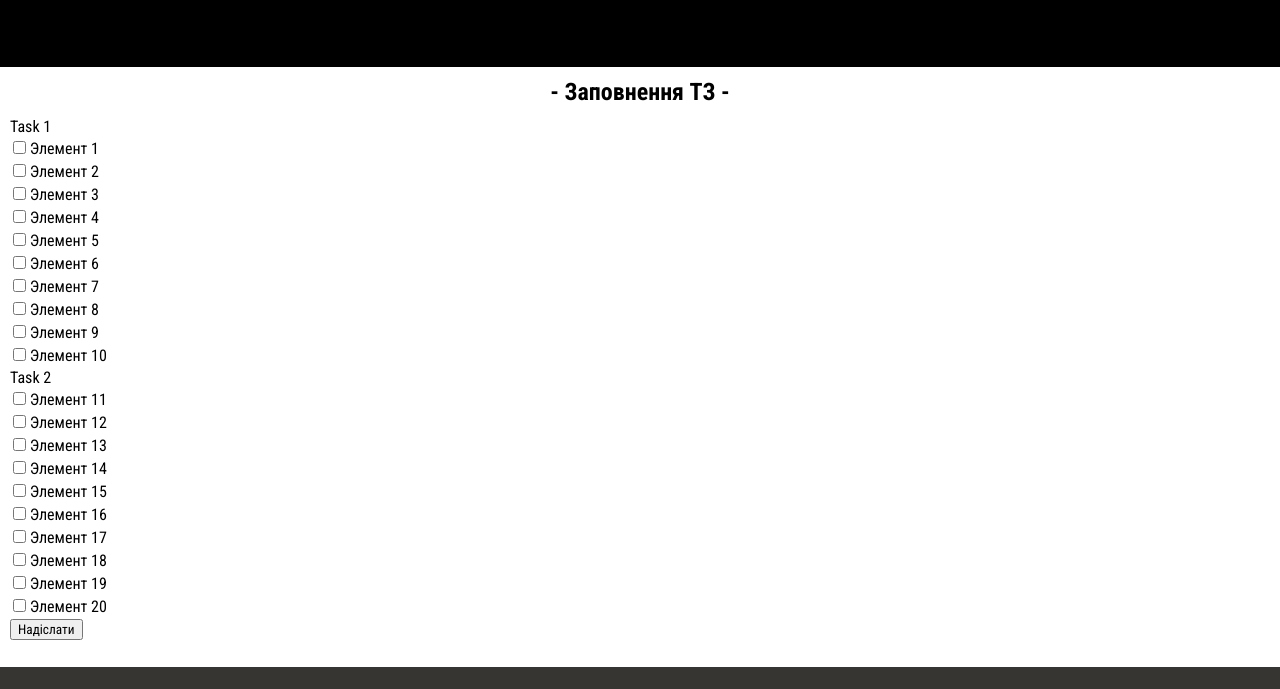
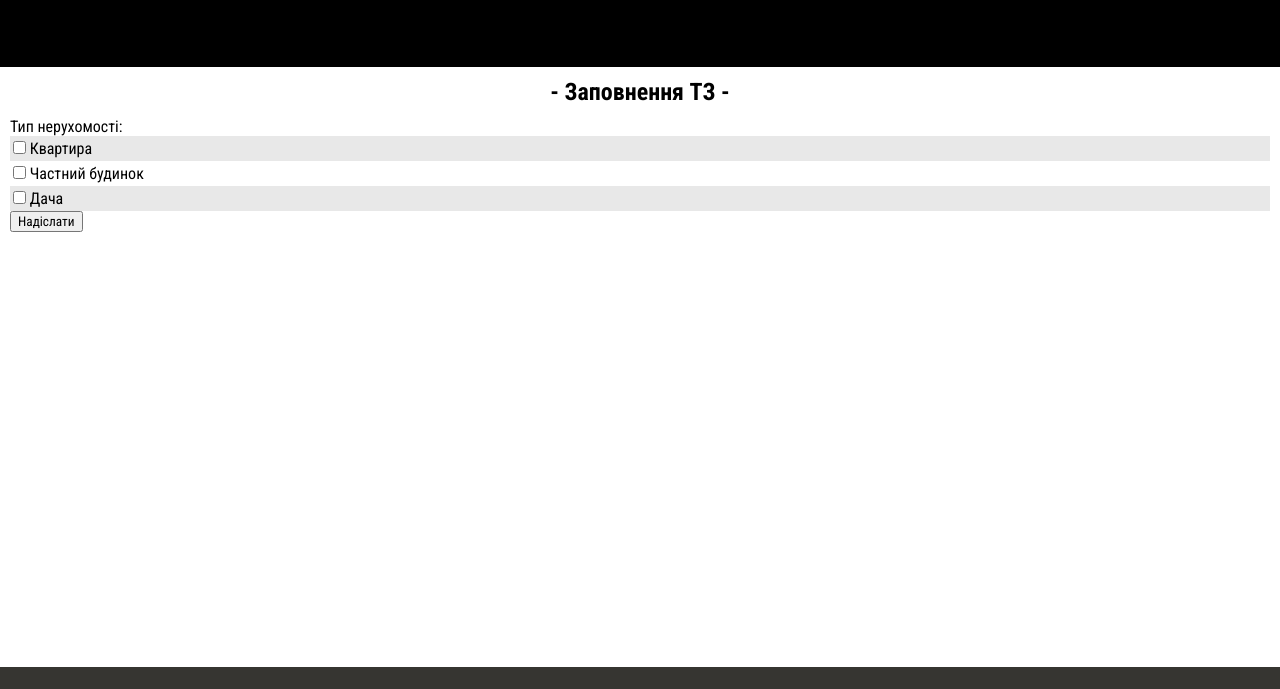
Before and after one commit to myko1a1/ProjectPapa, a plain HTML site: page index.html in a window 1280 px wide. Shown: the part 1293-1982 px from the top of the page. Drawn offline with Linux system fonts and the light colour scheme.

Commit message:
new commit

```diff
--- a/index.html
+++ b/index.html
@@ -9,7 +9,7 @@
 <script>
     // Инициализация EmailJS
     (function(){
-        emailjs.init("jRMQur_09g9TAL84q"); // Замените YOUR_USER_ID на ваш ID из EmailJS
+        emailjs.init("jRMQur_09g9TAL84q");
     })();
 
     function sendSelectedItems() {
@@ -25,7 +25,6 @@
 
         // Настраиваем параметры для отправки на EmailJS
         const emailParams = {
-            to_name: "Юрій", // Замените на нужное имя получателя
             message: selectedItems.join(", ")
         };
 
@@ -118,70 +117,20 @@
                 <h2 id="filling">- Заповнення ТЗ -</h2>
             </div>
             <form id="checkboxForm">
-                <table>
-                    <p>Task 1</p>
+                <table class="table1">
+                    <p>Тип нерухомості:</p>
                     <tr>
-                        <td><input type="checkbox" name="items" value="Элемент 1"> Элемент 1</td>
-                    </tr>
-                    <tr>
-                        <td><input type="checkbox" name="items" value="Элемент 2"> Элемент 2</td>
-                    </tr>
-                    <tr>
-                        <td><input type="checkbox" name="items" value="Элемент 3"> Элемент 3</td>
-                    </tr>
-                    <tr>
-                        <td><input type="checkbox" name="items" value="Элемент 4"> Элемент 4</td>
-                    </tr>
-                    <tr>
-                        <td><input type="checkbox" name="items" value="Элемент 5"> Элемент 5</td>
-                    </tr>
-                    <tr>
-                        <td><input type="checkbox" name="items" value="Элемент 6"> Элемент 6</td>
-                    </tr>
-                    <tr>
-                        <td><input type="checkbox" name="items" value="Элемент 7"> Элемент 7</td>
-                    </tr>
-                    <tr>
-                        <td><input type="checkbox" name="items" value="Элемент 8"> Элемент 8</td>
-                    </tr>
-                    <tr>
-                        <td><input type="checkbox" name="items" value="Элемент 9"> Элемент 9</td>
-                    </tr>
-                    <tr>
-                        <td><input type="checkbox" name="items" value="Элемент 10"> Элемент 10</td>
+                        <td><input type="checkbox" name="items" value="Тип нерухомсті: Квартира"> Квартира</td>
                     </tr>
                 </table>
-                <table>
-                    <p>Task 2</p>
+                <table class="table2">
                     <tr>
-                        <td><input type="checkbox" name="items" value="Элемент 11"> Элемент 11</td>
+                        <td><input type="checkbox" name="items" value="Тип нерухомсті: Частний будинок"> Частний будинок</td>
                     </tr>
+                </table>
+                <table class="table1">
                     <tr>
-                        <td><input type="checkbox" name="items" value="Элемент 12"> Элемент 12</td>
-                    </tr>
-                    <tr>
-                        <td><input type="checkbox" name="items" value="Элемент 13"> Элемент 13</td>
-                    </tr>
-                    <tr>
-                        <td><input type="checkbox" name="items" value="Элемент 14"> Элемент 14</td>
-                    </tr>
-                    <tr>
-                        <td><input type="checkbox" name="items" value="Элемент 15"> Элемент 15</td>
-                    </tr>
-                    <tr>
-                        <td><input type="checkbox" name="items" value="Элемент 16"> Элемент 16</td>
-                    </tr>
-                    <tr>
-                        <td><input type="checkbox" name="items" value="Элемент 17"> Элемент 17</td>
-                    </tr>
-                    <tr>
-                        <td><input type="checkbox" name="items" value="Элемент 18"> Элемент 18</td>
-                    </tr>
-                    <tr>
-                        <td><input type="checkbox" name="items" value="Элемент 19"> Элемент 19</td>
-                    </tr>
-                    <tr>
-                        <td><input type="checkbox" name="items" value="Элемент 20"> Элемент 20</td>
+                        <td><input type="checkbox" name="items" value="Тип нерухомсті: Дача"> Дача</td>
                     </tr>
                 </table>
                 <button type="button" onclick="sendSelectedItems()">Надіслати</button>
--- a/style.css
+++ b/style.css
@@ -214,6 +214,9 @@ header{
     width: 1260px;
     height: 100%;
 }
+table{
+    width: 100%;
+}
 footer{
     width: 100%;
     height: 150px;
@@ -226,3 +229,10 @@ footer img{
     width: 95px;
     height: 100px;
 }
+.table1{
+    background-color: #e8e8e8;
+    width: 100%;
+}
+.table2{
+    width: 100%;
+}
```
